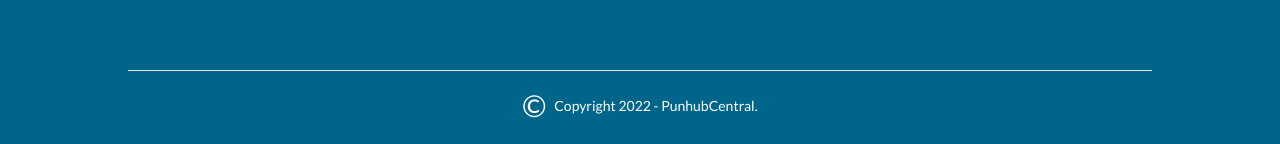
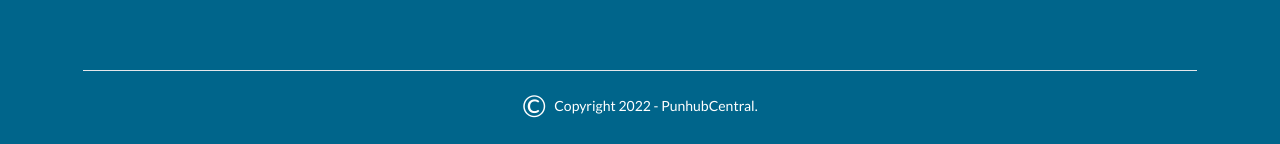
Before and after one commit to samfrexz619/punhub-central, a Next.js app: page / in a window 1280 px wide. Shown: the part 1044-1188 px from the top of the page. Built offline with nearby package versions, Linux system fonts and the light colour scheme.

Commit message:
update styles

```diff
--- a/app/components/Footer/Footer.tsx
+++ b/app/components/Footer/Footer.tsx
@@ -61,7 +61,7 @@
 
 
       <div className='w-full'>
-        <div className='w-4/5 mx-auto'>
+        <div className='w-[87%] mx-auto'>
           <i className='h-[1px] block w-full bg-gray-200'></i>
           <p className='flex gap-x-2 text-14 justify-center pt-4 items-center'>
             <span className='text-3xl'>&copy;</span> Copyright 2022 - PunhubCentral.
```
